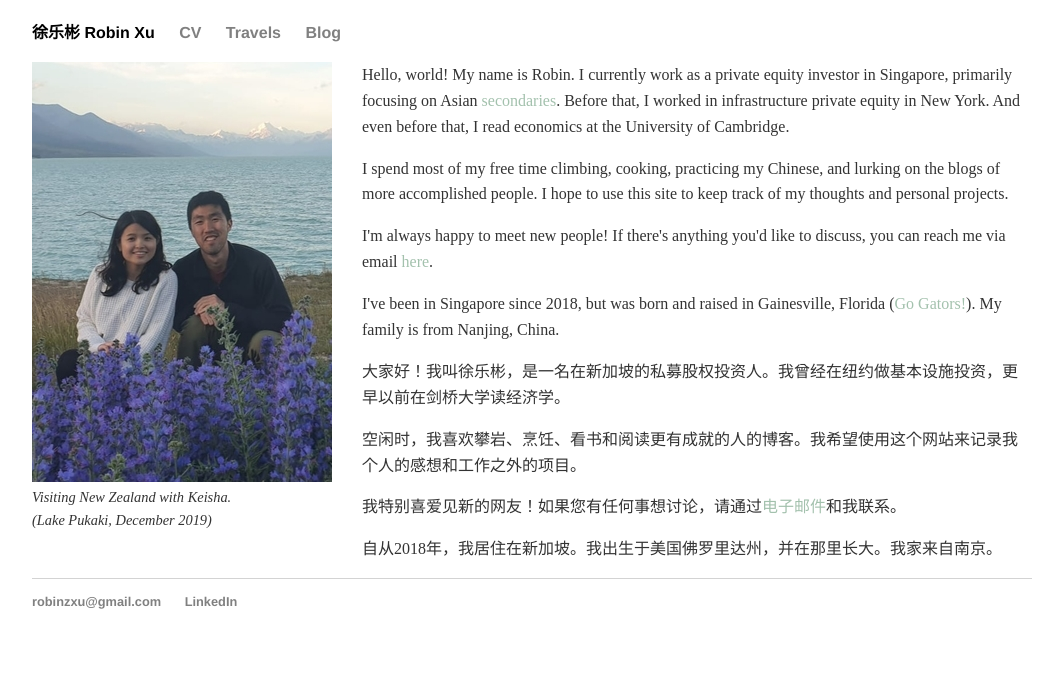
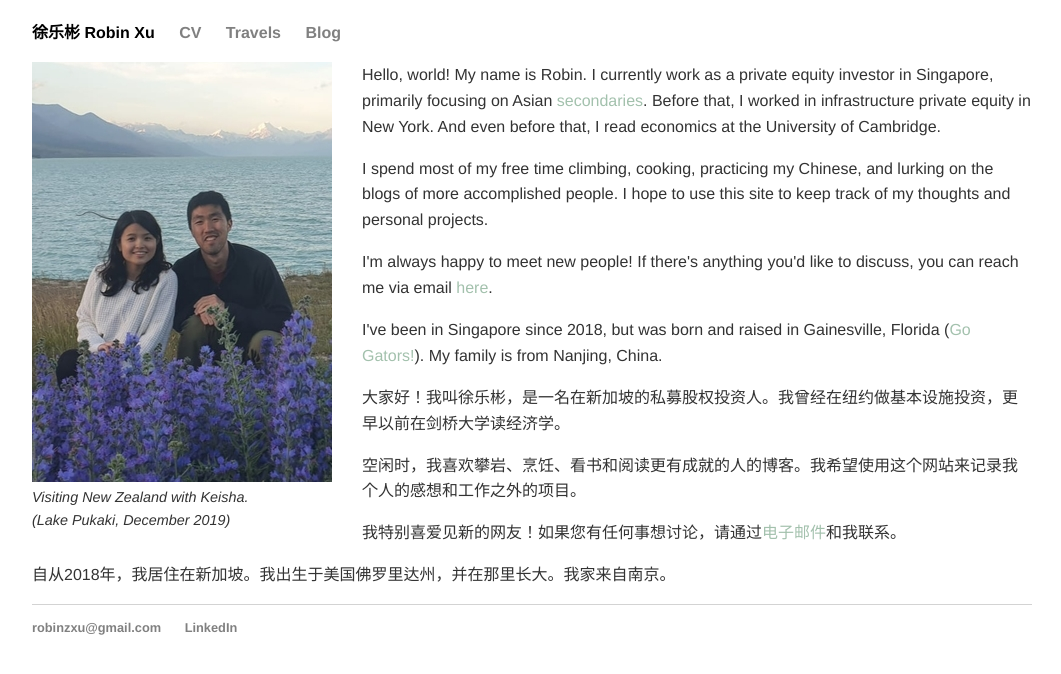
Before and after one commit to robinzxu/robinzxu.github.io, a Jekyll site: the page index.html, which Jekyll copies as it is, in a window 1280 px wide. Shown: the top 674 px of the page, without its empty margins (108-1169 px from the left). Built offline with Jekyll 4.4.1, drawn with Linux system fonts in a browser that asks for light colours.

Commit message:
Update main.css

```diff
--- a/css/main.css
+++ b/css/main.css
@@ -1,4 +1,4 @@
-body { margin: 20px auto; width: 90%; max-width:1000px }
+body { margin: 20px auto; width: 90%; max-width:1000px; font-family: 'Helvetica', 'Arial', 'Sans-Serif'; }
 
 a { text-decoration: none; color: #a3c1ad; }
 a:hover { text-decoration: underline; }
```
